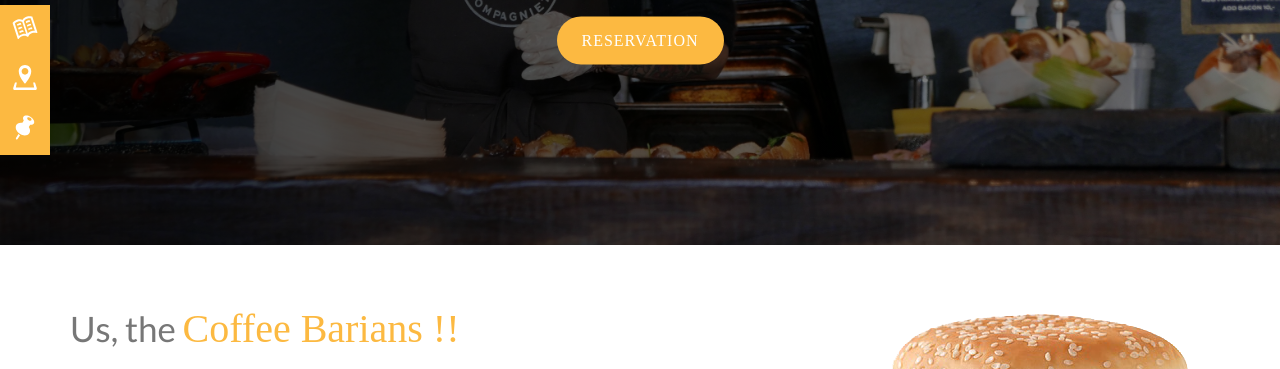
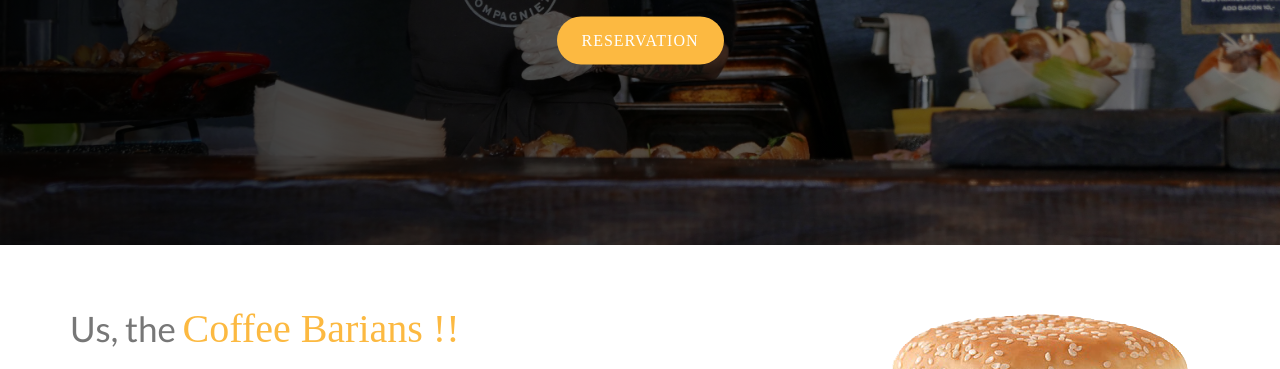
Before and after one commit to webtech-coding/coffee-corner, a website: page index.html in a window 1280 px wide. Shown: the part 395-764 px from the top of the page. Drawn offline with nearby package versions, Linux system fonts and the light colour scheme; some packages are replaced by stand-ins of ours; a web font is replaced by a local one.

Commit message:
last change

```diff
--- a/index.html
+++ b/index.html
@@ -75,7 +75,7 @@
 
     <section class="description">
         <div class="row">
-            <div class="col-2-of-3 description__text" data-aos="fade-up">
+            <div class="col-2-of-3 description__text">
                 <div class="description__text--header">
                     <p class="title">Us, the <span class="title-main">Coffee  Barians !!</span></p>
                     <p class="text">Lorem ipsum dolor sit amet, consectetur adipisicing elit.
@@ -86,7 +86,7 @@
                     <p class="text">Lorem ipsum dolor sit amet, consectetur adipisicing elit. Numquam itaque, aliquam fugiat nihil qui iste incidunt accusamus tempora sapiente !</p>
                 </div>
             </div>
-            <div data-aos="fade-up" class="col-1-of-3 description__image">
+            <div class="col-1-of-3 description__image">
                 <img class="description__image-img" src="../img/burger.png">
             </div>
         </div>
@@ -481,7 +481,7 @@
         </section>
 
         <section class="copyright">
-                <div class="">&copy; All right reserved - Shovit Thapa, 2018</div>
+                <div class="">&copy; All right reserved - design by Shovit Thapa, 2018</div>
         </section>
 
 
@@ -490,26 +490,6 @@
             <span class="model__box--close">&times;</span>
             <img alt="" class="model__box--img">
         </section>
-
-        <secttion class="footer__menu">
-            <ul class="footer__menu--list">
-                <li class="footer__menu--list-item">
-                    <svg class="footer__icon">
-                            <use xlink:href="img/menu.svg#icon-open-book"></use>
-                    </svg>
-                </li>
-                <li class="footer__menu--list-item">
-                    <svg class="footer__icon">
-                            <use xlink:href="img/menu.svg#icon-location"></use>
-                    </svg>
-                </li>
-                <li class="footer__menu--list-item">
-                    <svg class="footer__icon">
-                            <use xlink:href="img/menu.svg#icon-pin"></use>
-                    </svg>
-                </li>
-            </ul>
-        </secttion>
 
 
         <!--
```
